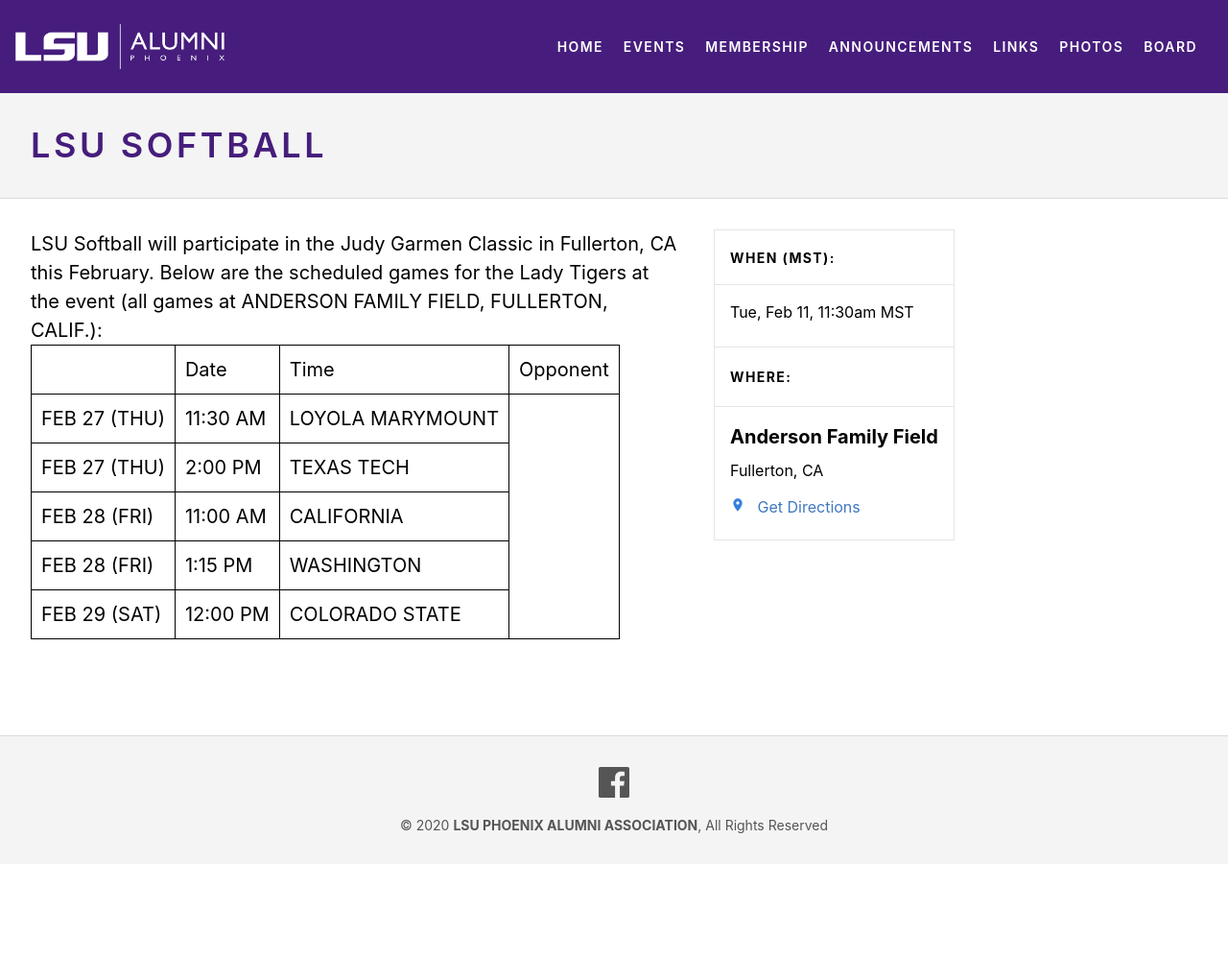
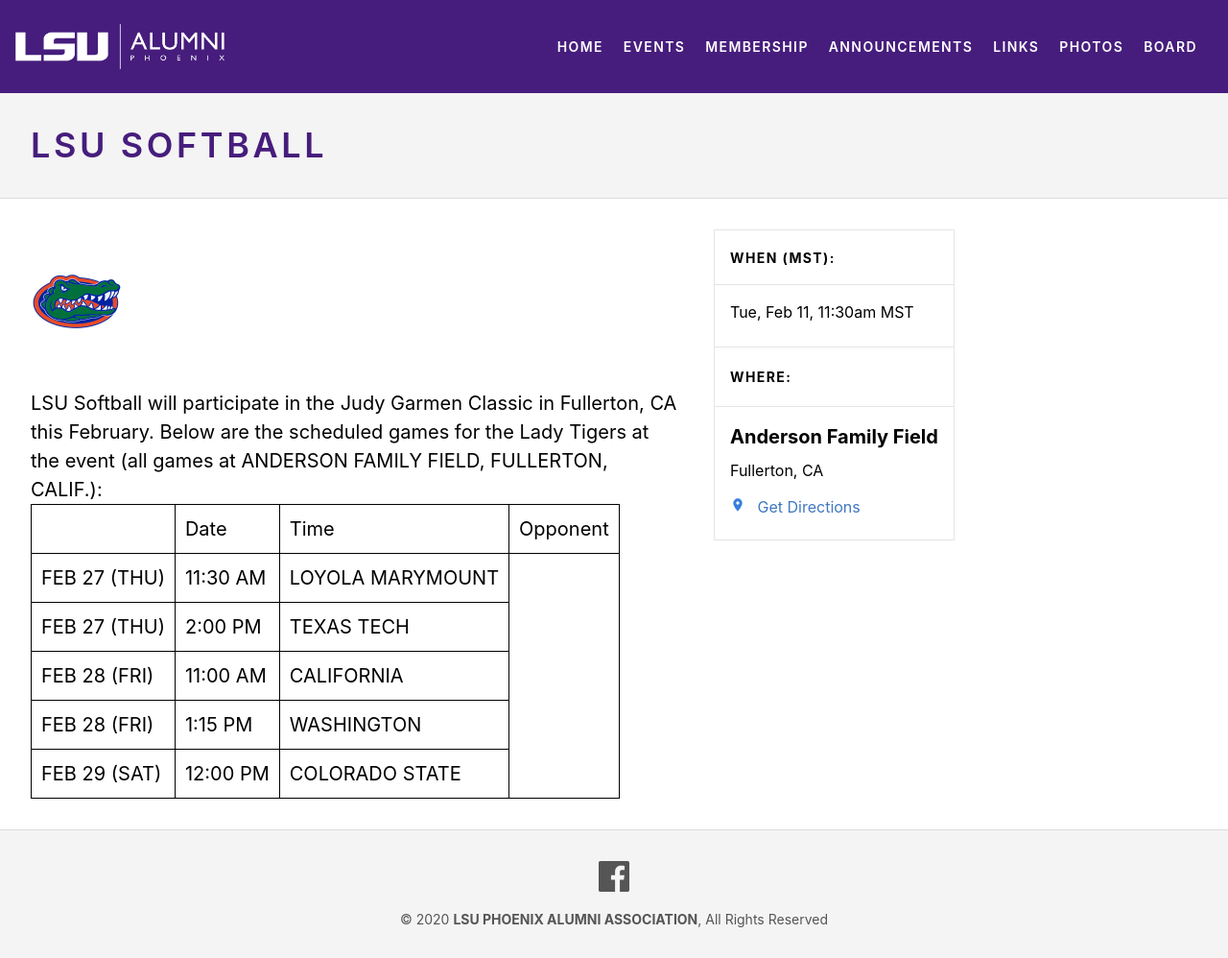
Before and after one commit to lsu-phoenix-alumni/lsu-phoenix-alumni.github.io, a Jekyll site: the page built from _events/lsu-softball.markdown, in a window 1280 px wide. Shown: the whole page at 96% size. Built offline with Jekyll 4.4.1, drawn with Linux system fonts in a browser that asks for light colours; before the commit the page ends 900 px from its top, so only the background shows below that.

Commit message:
Updated Lsu Softball

```diff
--- a/_events/lsu-softball.markdown
+++ b/_events/lsu-softball.markdown
@@ -8,6 +8,7 @@
 layout: event
 ---
 
+# ![alt text](https://lsu-phoenix-alumni.github.io/assets/img/FloridaGators.png "LSU")
 LSU Softball will participate in the Judy Garmen Classic in Fullerton, CA this February. Below are the scheduled games for the Lady Tigers at the event (all games at ANDERSON FAMILY FIELD, FULLERTON, CALIF.):
 
 <table>
```
